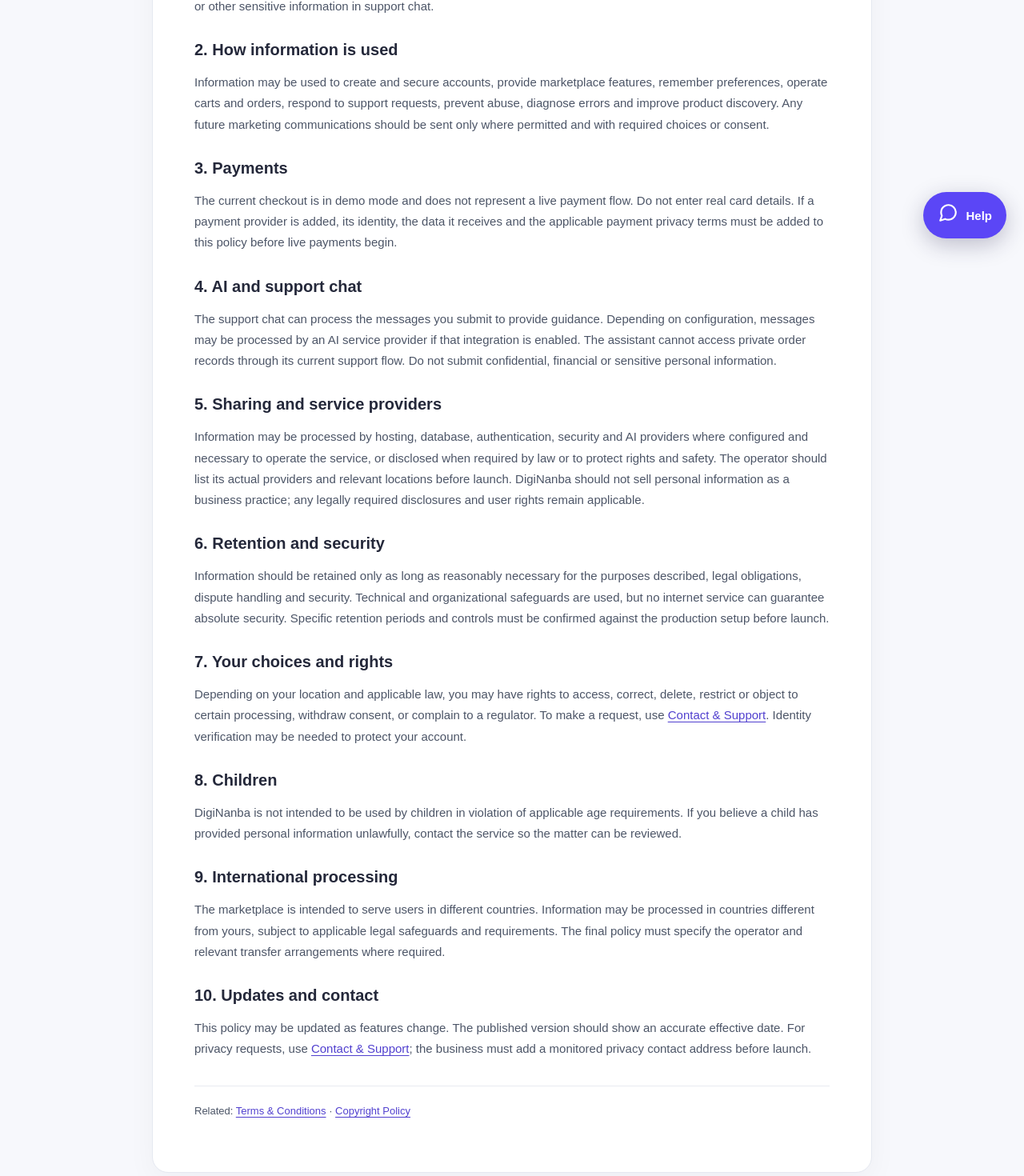
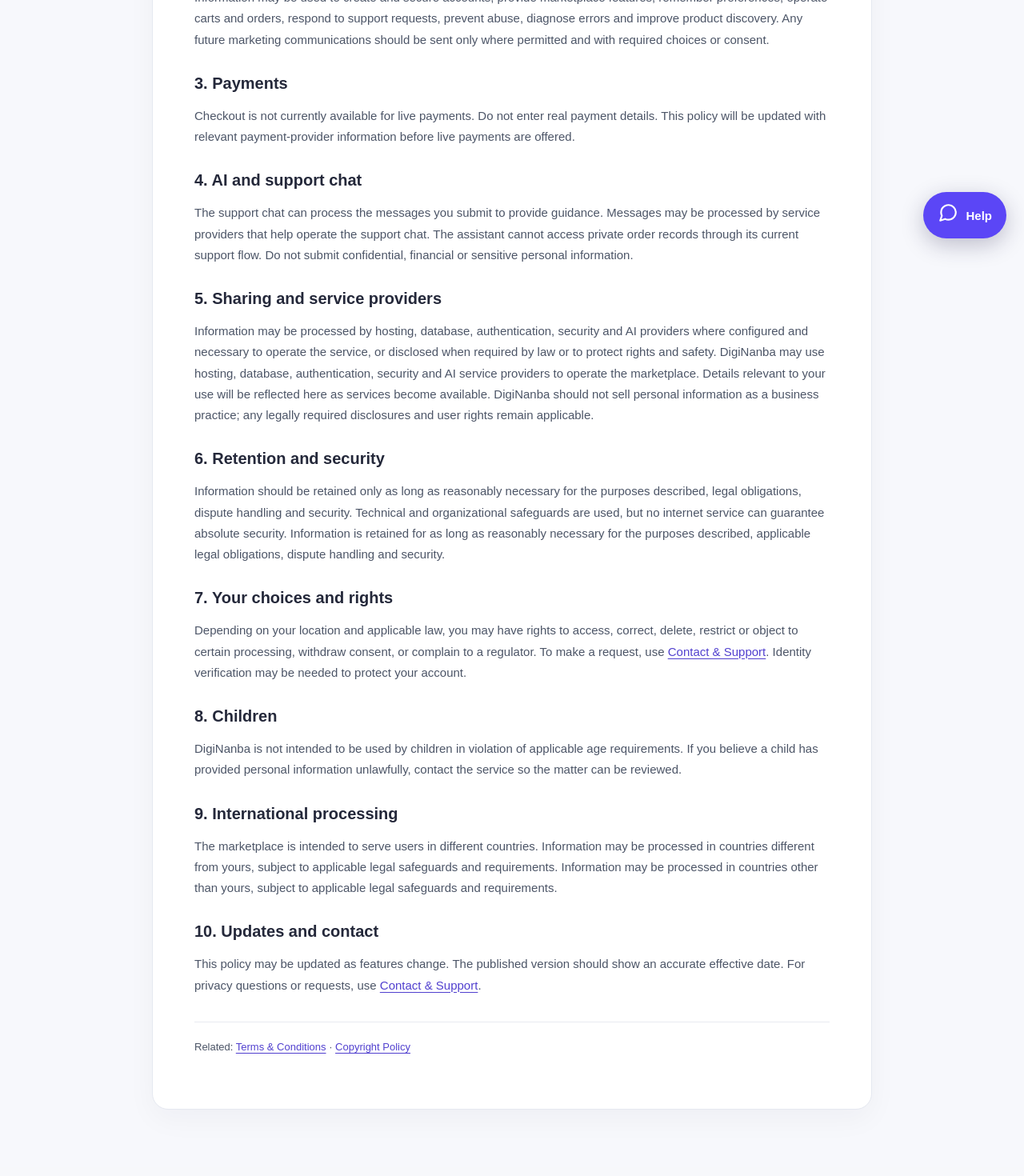
Before and after one commit to agnengineeringselectricals-crypto/diginanba, a Next.js app: page /privacy in a window 1280 px wide. Shown: the part 480-1950 px from the top of the page at 80% size. Built offline with nearby package versions, Linux system fonts and the light colour scheme.

Commit message:
Remove internal pre-launch notes from public policy pages

```diff
--- a/app/privacy/page.tsx
+++ b/app/privacy/page.tsx
@@ -3,17 +3,17 @@ import Link from 'next/link';
 export const metadata = { title: 'Privacy Policy', description: 'How DigiNanba handles account and marketplace information.' };
 
 export default function PrivacyPage() {
- return <main className="dn-legal-page"><div className="dn-legal-wrap"><p className="dn-legal-eyebrow">DIGINANBA POLICIES</p><h1>Privacy Policy</h1><p className="dn-legal-updated">Draft for pre-launch review · Last updated: 20 October 2026</p>
- <div className="dn-legal-notice"><strong>Pre-launch note:</strong> This draft describes intended handling and known product functions. The business must confirm its actual data flows, service providers, retention periods and legal contact before publishing a final policy.</div>
+ return <main className="dn-legal-page"><div className="dn-legal-wrap"><p className="dn-legal-eyebrow">DIGINANBA POLICIES</p><h1>Privacy Policy</h1><p className="dn-legal-updated">Last updated: 20 October 2026</p>
+
  <h2>1. Information that may be handled</h2><p>Depending on the features you use, DigiNanba may process account details such as name and email, authentication data, region and language preferences, wishlist and cart information, product searches, support-chat messages, order records and technical logs needed to operate and secure the service. Do not send passwords, full payment-card details or other sensitive information in support chat.</p>
  <h2>2. How information is used</h2><p>Information may be used to create and secure accounts, provide marketplace features, remember preferences, operate carts and orders, respond to support requests, prevent abuse, diagnose errors and improve product discovery. Any future marketing communications should be sent only where permitted and with required choices or consent.</p>
- <h2>3. Payments</h2><p>The current checkout is in demo mode and does not represent a live payment flow. Do not enter real card details. If a payment provider is added, its identity, the data it receives and the applicable payment privacy terms must be added to this policy before live payments begin.</p>
- <h2>4. AI and support chat</h2><p>The support chat can process the messages you submit to provide guidance. Depending on configuration, messages may be processed by an AI service provider if that integration is enabled. The assistant cannot access private order records through its current support flow. Do not submit confidential, financial or sensitive personal information.</p>
- <h2>5. Sharing and service providers</h2><p>Information may be processed by hosting, database, authentication, security and AI providers where configured and necessary to operate the service, or disclosed when required by law or to protect rights and safety. The operator should list its actual providers and relevant locations before launch. DigiNanba should not sell personal information as a business practice; any legally required disclosures and user rights remain applicable.</p>
- <h2>6. Retention and security</h2><p>Information should be retained only as long as reasonably necessary for the purposes described, legal obligations, dispute handling and security. Technical and organizational safeguards are used, but no internet service can guarantee absolute security. Specific retention periods and controls must be confirmed against the production setup before launch.</p>
+ <h2>3. Payments</h2><p>Checkout is not currently available for live payments. Do not enter real payment details. This policy will be updated with relevant payment-provider information before live payments are offered.</p>
+ <h2>4. AI and support chat</h2><p>The support chat can process the messages you submit to provide guidance. Messages may be processed by service providers that help operate the support chat. The assistant cannot access private order records through its current support flow. Do not submit confidential, financial or sensitive personal information.</p>
+ <h2>5. Sharing and service providers</h2><p>Information may be processed by hosting, database, authentication, security and AI providers where configured and necessary to operate the service, or disclosed when required by law or to protect rights and safety. DigiNanba may use hosting, database, authentication, security and AI service providers to operate the marketplace. Details relevant to your use will be reflected here as services become available. DigiNanba should not sell personal information as a business practice; any legally required disclosures and user rights remain applicable.</p>
+ <h2>6. Retention and security</h2><p>Information should be retained only as long as reasonably necessary for the purposes described, legal obligations, dispute handling and security. Technical and organizational safeguards are used, but no internet service can guarantee absolute security. Information is retained for as long as reasonably necessary for the purposes described, applicable legal obligations, dispute handling and security.</p>
  <h2>7. Your choices and rights</h2><p>Depending on your location and applicable law, you may have rights to access, correct, delete, restrict or object to certain processing, withdraw consent, or complain to a regulator. To make a request, use <Link href="/contact">Contact &amp; Support</Link>. Identity verification may be needed to protect your account.</p>
  <h2>8. Children</h2><p>DigiNanba is not intended to be used by children in violation of applicable age requirements. If you believe a child has provided personal information unlawfully, contact the service so the matter can be reviewed.</p>
- <h2>9. International processing</h2><p>The marketplace is intended to serve users in different countries. Information may be processed in countries different from yours, subject to applicable legal safeguards and requirements. The final policy must specify the operator and relevant transfer arrangements where required.</p>
- <h2>10. Updates and contact</h2><p>This policy may be updated as features change. The published version should show an accurate effective date. For privacy requests, use <Link href="/contact">Contact &amp; Support</Link>; the business must add a monitored privacy contact address before launch.</p>
+ <h2>9. International processing</h2><p>The marketplace is intended to serve users in different countries. Information may be processed in countries different from yours, subject to applicable legal safeguards and requirements. Information may be processed in countries other than yours, subject to applicable legal safeguards and requirements.</p>
+ <h2>10. Updates and contact</h2><p>This policy may be updated as features change. The published version should show an accurate effective date. For privacy questions or requests, use <Link href="/contact">Contact &amp; Support</Link>.</p>
  <p className="dn-legal-related">Related: <Link href="/terms">Terms &amp; Conditions</Link> · <Link href="/copyright">Copyright Policy</Link></p></div></main>;
 }
```
